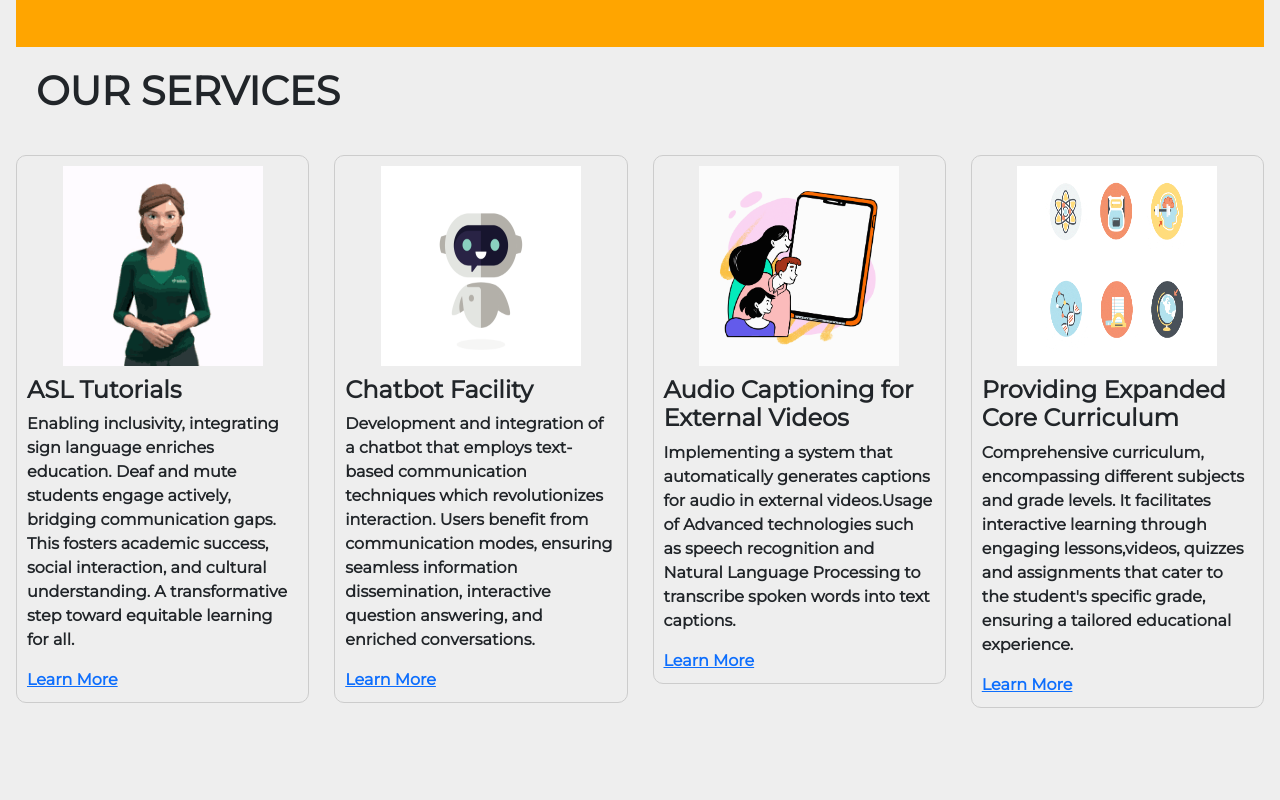
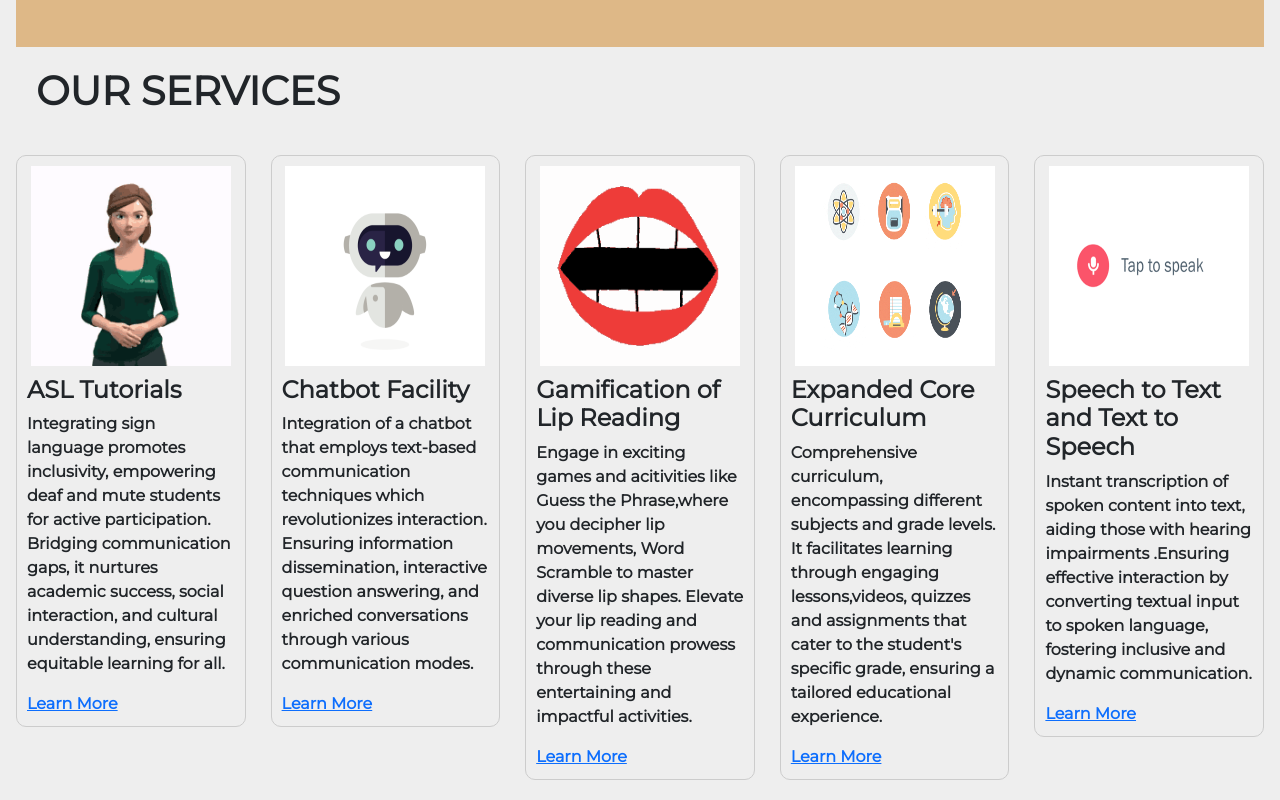
Before and after one commit to Shailesh-Pathipati/signQuest, a React (Create React App) app: page / in a window 1280 px wide. Shown: the part 531-1331 px from the top of the page. Before the commit the page ends 1259 px from the top, so only its background shows below. Built offline with nearby package versions, Linux system fonts and the light colour scheme; a web font is replaced by a local one.

Commit message:
Services Page

```diff
--- a/public/styles.css
+++ b/public/styles.css
@@ -97,7 +97,7 @@ li a {
 /* just below navbar */
 
 #title {
-    background-color: orange;
+    background-color: burlywood;
 }
 
 .container-fluid {
--- a/src/components/ServicesData.js
+++ b/src/components/ServicesData.js
@@ -1,35 +1,55 @@
+{ /*creating an array of servicesData objects*/ } {
+    /*Array contains
+       1. Gif
+       2. heading
+       3. Description about the services
+       4. Redirect page link*/
+}
+
+{ /*1. ASL Tutorials*/ } { /*2. Chatbot Facility*/ } { /*3. Audio Captioning for external video resources*/ } { /*4. Providing core curriculum*/ }
 const servicesData = [{
         imgSrc: "hello.gif",
         altText: "Sign Language GIF",
         heading: "ASL Tutorials",
-        description: "Enabling inclusivity, integrating sign language enriches education. Deaf and mute students engage actively, bridging communication gaps. This fosters academic success, social interaction, and cultural understanding. A transformative step toward equitable learning for all.",
-        linkTo: "/first-service",
+        description: "Integrating sign language promotes inclusivity, empowering deaf and mute students for active participation. Bridging communication gaps, it nurtures academic success, social interaction, and cultural understanding, ensuring equitable learning for all.",
+        linkTo: "/first-service", //redirect page
         gifDimensions: { width: "300px", height: "200px" },
     },
+
     {
         imgSrc: "chatbot.gif",
         altText: "Chatbot Facility",
         heading: "Chatbot Facility",
-        description: "Development and integration of a chatbot that employs text-based communication techniques which revolutionizes interaction. Users benefit from communication modes, ensuring seamless information dissemination, interactive question answering, and enriched conversations.",
-        linkTo: "/chatbot-service",
+        description: "Integration of a chatbot that employs text-based communication techniques which revolutionizes interaction. Ensuring information dissemination, interactive question answering, and enriched conversations through various communication modes.",
+        linkTo: "/chatbot-service", //redirect page
         gifDimensions: { width: "200px", height: "200px" },
     },
     {
         imgSrc: "youtube-phone.gif",
-        altText: "Audio Captioning for External Video Resources",
-        heading: "Audio Captioning for External Videos",
-        description: "Implementing  a system that automatically generates captions for audio in external videos.Usage of Advanced technologies such as speech recognition and Natural Language Processing to transcribe spoken words into text captions.",
-        linkTo: "/audio-captioning-service",
+        altText: "Gamification of Lip Reading ",
+        heading: "Gamification of Lip Reading ",
+        description: "Engage in exciting games and acitivities like Guess the Phrase,where you decipher lip movements, Word Scramble to master diverse lip shapes. Elevate your lip reading and communication prowess through these entertaining and impactful activities.",
+        linkTo: "/audio-captioning-service", //redirect page
         gifDimensions: { width: "200px", height: "200px" },
     },
     {
         imgSrc: "curriculum.gif",
         altText: "School Curriculum",
-        heading: "Providing Expanded Core Curriculum",
-        description: "Comprehensive curriculum, encompassing different subjects and grade levels. It facilitates interactive learning through engaging lessons,videos, quizzes and assignments that cater to the student's specific grade, ensuring a tailored educational experience.",
-        linkTo: "/expanded-core-curriculum",
+        heading: "Expanded Core Curriculum",
+        description: "Comprehensive curriculum, encompassing different subjects and grade levels. It facilitates learning through engaging lessons,videos, quizzes and assignments that cater to the student's specific grade, ensuring a tailored educational experience.",
+        linkTo: "/expanded-core-curriculum", //redirect page
         gifDimensions: { width: "200px", height: "200px" },
+
     },
+    {
+        imgSrc: "tap-to-speak.gif",
+        altText: "School Curriculum",
+        heading: "Speech to Text and Text to Speech",
+        description: "Instant transcription of spoken content into text, aiding those with hearing impairments .Ensuring effective interaction by converting textual input to spoken language, fostering inclusive and dynamic communication.",
+        linkTo: "/expanded-core-curriculum", //redirect page
+        gifDimensions: { width: "200px", height: "200px" },
+    }
+
 ];
 
 export default servicesData;
```
Also changed, not shown: public/tap-to-speak.gif (added), public/youtube-phone.gif, src/components/LipReading.jsx (renamed from src/components/AudioCaptioningServicePage.jsx), src/components/TexttoSpeechPage.jsx (added).
